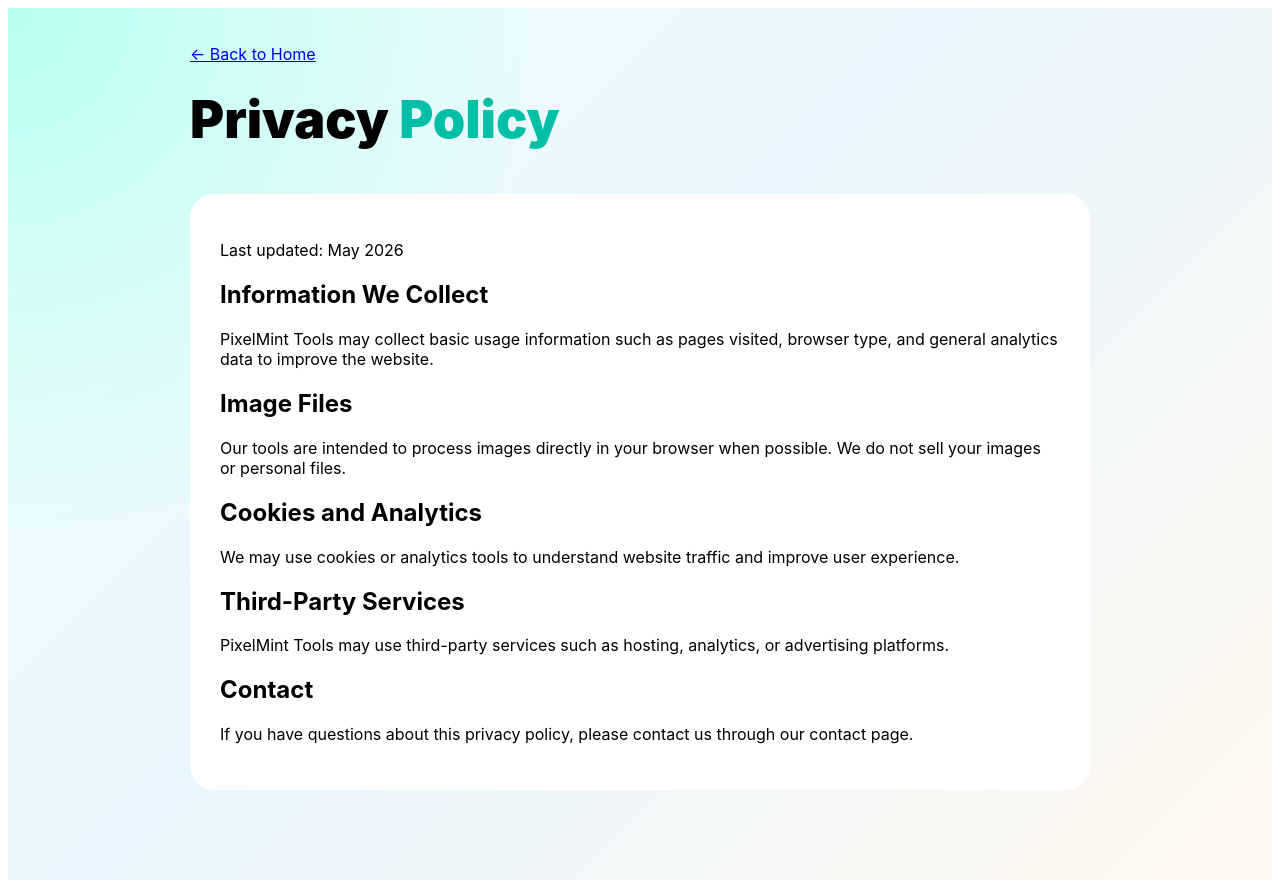
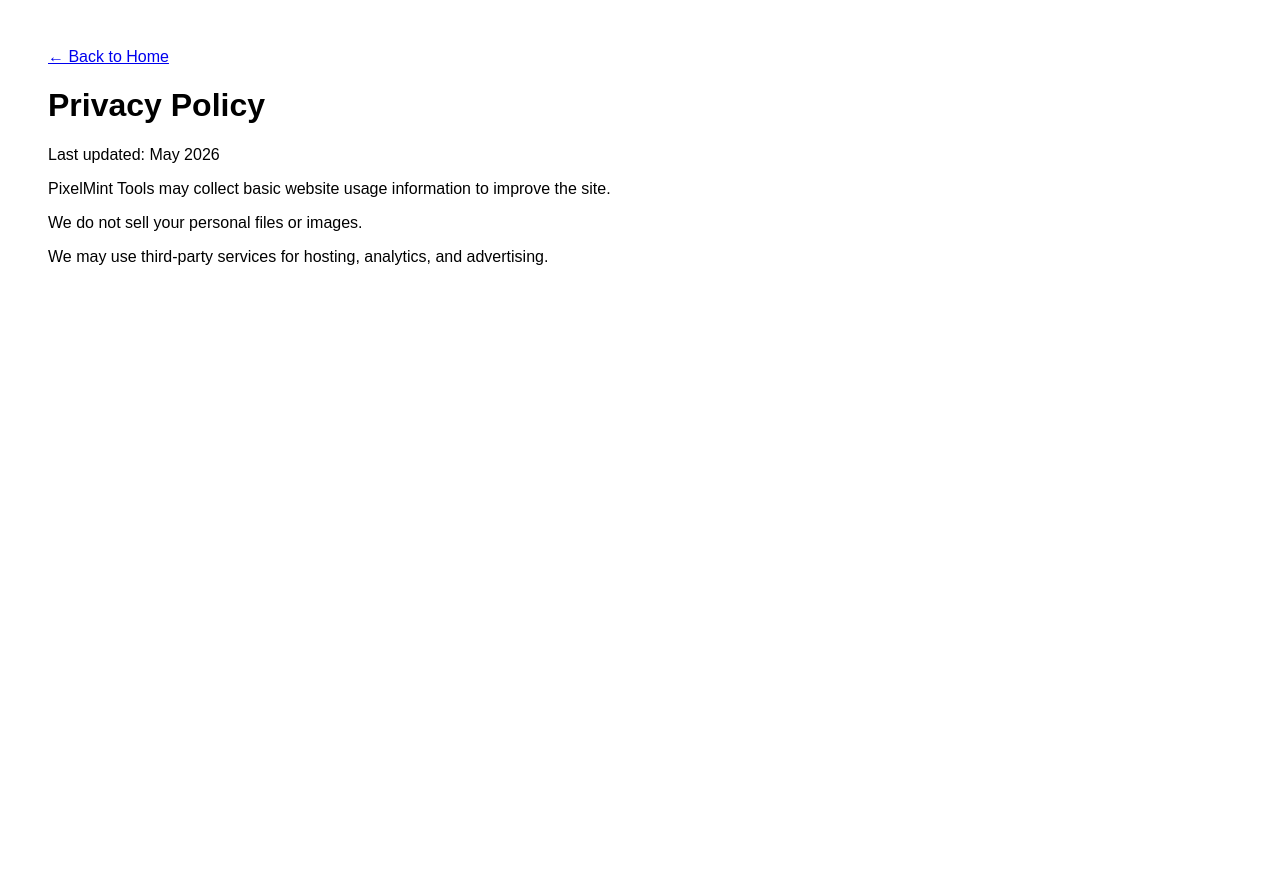
Before and after one commit to gramaziofamily/pixelminttools, a Next.js app: page /privacy-policy in a window 1280 px wide. After the commit the page ends 800 px from the top, so only its background shows below. Built offline with nearby package versions, Linux system fonts and the light colour scheme.

Commit message:
Update page.js

```diff
--- a/app/privacy-policy/page.js
+++ b/app/privacy-policy/page.js
@@ -1,40 +1,12 @@
 export default function PrivacyPolicyPage() {
   return (
-    <main
-      style={{
-        minHeight: "100vh",
-        background:
-          "radial-gradient(circle at top left, #b7fff2 0%, transparent 35%), linear-gradient(135deg, #f0fffb 0%, #e8f7ff 45%, #fff7ed 100%)",
-        padding: "36px 20px",
-        fontFamily: "Avenir Next, Inter, ui-sans-serif, system-ui, sans-serif",
-      }}
-    >
-      <section style={{ maxWidth: "900px", margin: "0 auto" }}>
-        <a href="/">← Back to Home</a>
-
-        <h1 style={{ fontSize: "52px", fontWeight: "900", marginTop: "24px" }}>
-          Privacy <span style={{ color: "#00bfa6" }}>Policy</span>
-        </h1>
-
-        <div style={{ background: "white", padding: "30px", borderRadius: "24px", marginTop: "24px" }}>
-          <p>Last updated: May 2026</p>
-
-          <h2>Information We Collect</h2>
-          <p>PixelMint Tools may collect basic usage information such as pages visited, browser type, and general analytics data to improve the website.</p>
-
-          <h2>Image Files</h2>
-          <p>Our tools are intended to process images directly in your browser when possible. We do not sell your images or personal files.</p>
-
-          <h2>Cookies and Analytics</h2>
-          <p>We may use cookies or analytics tools to understand website traffic and improve user experience.</p>
-
-          <h2>Third-Party Services</h2>
-          <p>PixelMint Tools may use third-party services such as hosting, analytics, or advertising platforms.</p>
-
-          <h2>Contact</h2>
-          <p>If you have questions about this privacy policy, please contact us through our contact page.</p>
-        </div>
-      </section>
+    <main style={{ padding: "40px", fontFamily: "Arial, sans-serif" }}>
+      <a href="/">← Back to Home</a>
+      <h1>Privacy Policy</h1>
+      <p>Last updated: May 2026</p>
+      <p>PixelMint Tools may collect basic website usage information to improve the site.</p>
+      <p>We do not sell your personal files or images.</p>
+      <p>We may use third-party services for hosting, analytics, and advertising.</p>
     </main>
   );
 }
```
